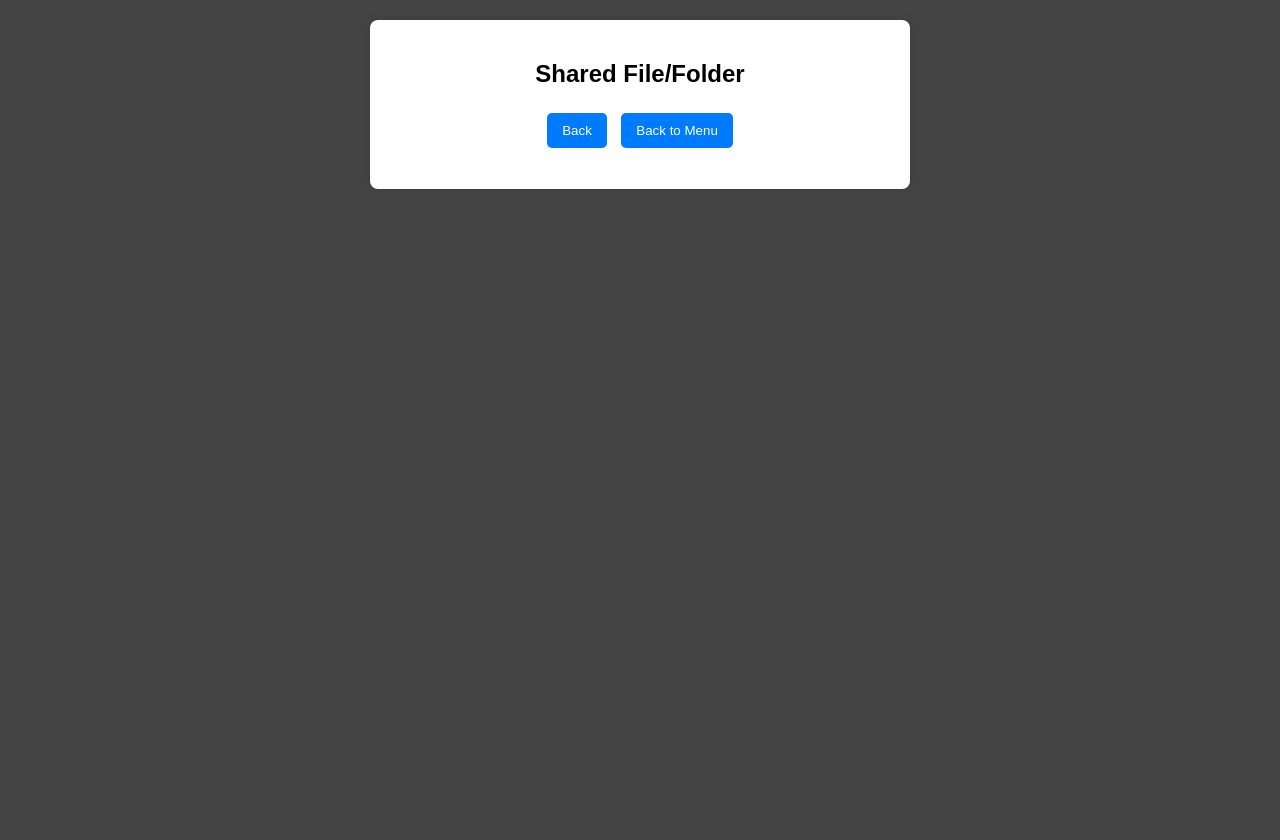
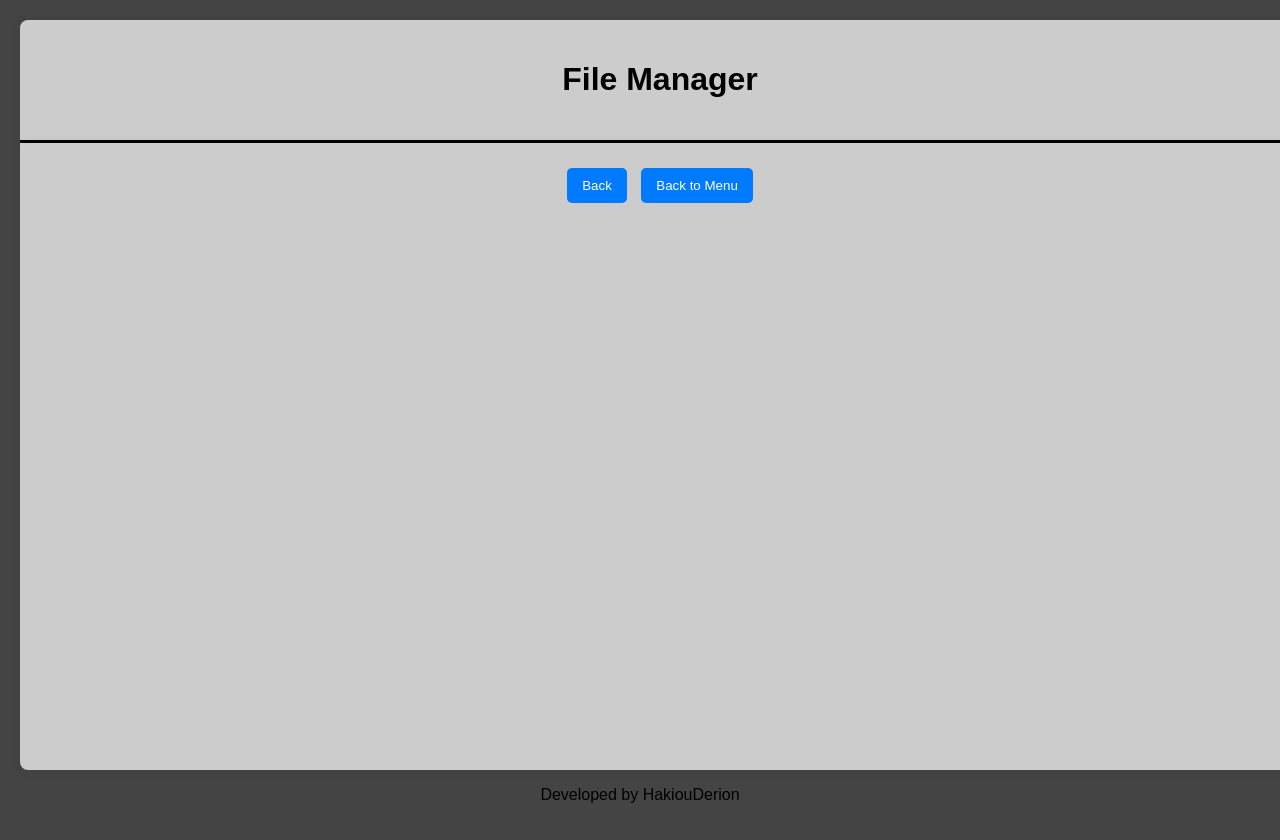
Before and after one commit to Daymons15432/website-share-files, a website: page public/index.html in a window 1280 px wide. Before the commit the page ends 800 px from the top, so only its background shows below. Drawn offline with Linux system fonts and the light colour scheme; no server answers.

Commit message:
Add files via upload

```diff
--- a/public/index.css
+++ b/public/index.css
@@ -1,21 +1,35 @@
 body {
+    display: flex;
+    flex-direction: column;
     font-family: Arial, sans-serif;
     background-color: #444444;
     text-align: center;
+    min-height: 100vh;
     margin: 0;
     padding: 20px;
 }
 
-.container {
-    background: white;
+.header, .container {
+    background: rgb(204, 204, 204);
     padding: 20px;
-    border-radius: 8px;
     box-shadow: 0 0 10px rgba(0, 0, 0, 0.1);
-    max-width: 500px;
+    max-width: 1600px;
     margin: auto;
     width: 100%;
 }
 
+.header {
+    border-top-right-radius: 8px;
+    border-top-left-radius: 8px;
+    border-bottom: 3px solid #000000;
+}
+
+
+.container {
+    flex: 1;
+    border-bottom-right-radius: 8px;
+    border-bottom-left-radius: 8px;
+}
 ul {
     list-style: none;
     padding: 0;
@@ -23,7 +37,7 @@ ul {
 
 li {
     padding: 10px;
-    border-bottom: 1px solid #ddd;
+    border-bottom: 1px solid #000000;
     cursor: pointer;
 }
 
@@ -50,8 +64,17 @@ button:hover {
     background: #0056b3;
 }
 
+.footer {
+    color: white;
+    text-align: center;
+    padding: 30px;
+    margin-top: auto;
+    margin-bottom: 1rem;
+    font-size: 3em;
+}
+
 @media (max-width: 768px) {
-    .container {
+    .header, .container {
         padding: 10px;
     }
 
@@ -62,13 +85,13 @@ button:hover {
 }
 
 @media (min-width: 769px) and (max-width: 1200px) {
-    .container {
-        max-width: 80%;
+    .header, .container {
+        max-width: 800px;
     }
 }
 
 @media (min-width: 1201px) {
-    .container {
-        max-width: 500px;
+    .header, .container {
+        max-width: 1600px;
     }
 }
--- a/public/index.html
+++ b/public/index.html
@@ -7,12 +7,17 @@
     <link rel="stylesheet" href="index.css">
 </head>
 <body>
+    <div class="header">
+        <h1>File Manager</h1>
+    </div>
     <div class="container">
-        <h2>Shared File/Folder</h2>
         <button id="backBtn" onclick="goBack()">Back</button>
         <button id="rootBtn" onclick="loadFiles('')">Back to Menu</button>
         <ul id="file-list"></ul>
     </div>
+    <footer>
+        <p>Developed by HakiouDerion<a href="https://github.com/Daymons15432"></p>
+    </footer>
 
     <script src="index.js"></script>
 </body>
```
